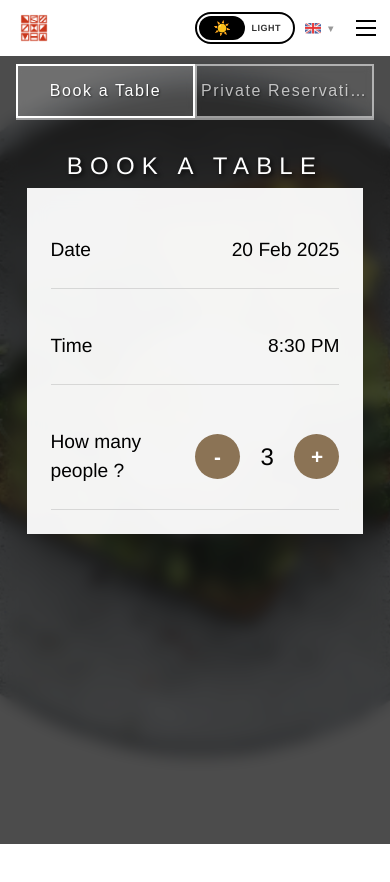
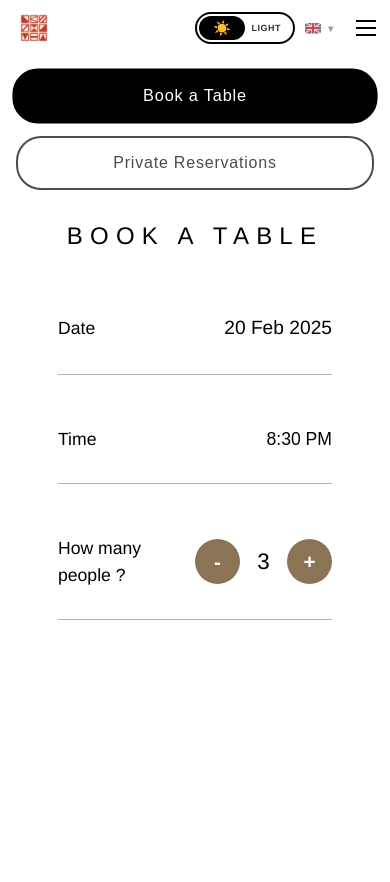
Before and after one commit to Smiljanic19A/tanin, a Vue app: page /reservations in a window 390 px wide. Shown: the top 882 px of the page. Built offline with nearby package versions, Linux system fonts and the light colour scheme; a web font is replaced by a local one.

Commit message:
Refactor ReservationsView styles for improved responsiveness and visual consistency. Update background colors, padding, and layout properties to enhance user experience across devices. Adjust tab navigation and button designs for better interaction and aesthetics.

```diff
--- a/src/views/ReservationsView.vue
+++ b/src/views/ReservationsView.vue
@@ -685,7 +685,7 @@ export default {
 /* Responsive Design */
 @media (max-width: 768px) {
   .mobile-background {
-    display: block;
+    display: none;
   }
 
   .reservations-view {
@@ -696,88 +696,205 @@ export default {
     left: 0;
     right: 0;
     bottom: 0;
+    background-color: var(--bg-color);
   }
 
   .reservations-layout {
     position: relative;
     z-index: 2;
+    height: 100vh;
   }
 
   .reservations-container {
-    background-color: transparent;
-    padding: 1rem;
+    background-color: var(--bg-color);
+    padding: 0;
+    height: 100vh;
+    margin-top: 0;
+    max-width: 100%;
+    justify-content: flex-start;
   }
 
   .reservations-title {
-    color: white;
-    text-shadow: 2px 2px 4px rgba(0, 0, 0, 0.8);
+    color: var(--text-color);
+    text-shadow: none;
     font-size: 2rem;
-    margin-bottom: 1.5rem;
+    margin-bottom: 1rem;
+    margin-top: 2rem;
+    padding: 0 1rem;
   }
 
   .tab-navigation {
-    border-bottom-color: rgba(255, 255, 255, 0.5);
+    border: none;
+    border-bottom: none;
+    margin-bottom: 1rem;
+    padding: 0 1rem;
+    gap: 0.8rem;
+    display: flex;
+    flex-direction: column;
   }
 
   .tab-button {
-    background: rgba(255, 255, 255, 0.1);
-    border: 2px solid rgba(255, 255, 255, 0.8);
-    color: white;
-    backdrop-filter: blur(4px);
-    text-shadow: 1px 1px 2px rgba(0, 0, 0, 0.5);
-    padding: 1rem 0.25rem;
+    background: transparent;
+    border: 2px solid var(--text-color);
+    color: var(--text-color);
+    backdrop-filter: none;
+    text-shadow: none;
+    padding: 1rem 1.5rem;
     font-size: 1rem;
+    border-radius: 25px;
+    transition: all 0.3s ease;
+    font-weight: 400;
+    letter-spacing: 0.05em;
+    opacity: 0.7;
+    width: 100%;
+    text-align: center;
+    white-space: nowrap;
+    overflow: visible;
   }
 
   .tab-button.active {
-    background: rgba(255, 255, 255, 0.2);
-    border-color: white;
+    background: var(--text-color);
+    border-color: var(--text-color);
+    color: var(--bg-color);
+    text-shadow: none;
+    font-weight: 500;
+    transform: scale(1.02);
+    opacity: 1;
+  }
+
+  .tab-button:hover {
+    opacity: 1;
+    transform: translateY(-1px);
+  }
+
+  .tab-button.active:hover {
+    transform: scale(1.02) translateY(-1px);
+  }
+
+  .tab-content {
+    flex: 1;
+    height: calc(100vh - 200px);
+    overflow-y: auto;
   }
 
   .main-title {
-    color: white;
-    text-shadow: 2px 2px 4px rgba(0, 0, 0, 0.8);
+    color: var(--text-color);
+    text-shadow: none;
     font-size: 1.8rem;
-    margin-bottom: 2rem;
+    margin-bottom: 1rem;
+    margin-top: 1rem;
   }
 
   .booking-form {
-    background: rgba(255, 255, 255, 0.95);
-    backdrop-filter: blur(10px);
-    padding: 2rem;
+    background: var(--bg-color);
+    backdrop-filter: none;
+    padding: 2rem 1.5rem;
+    margin: 0;
+    border-radius: 0;
+    width: 100%;
+    max-width: 100%;
+    min-height: calc(100vh - 250px);
+    box-sizing: border-box;
+    display: flex;
+    flex-direction: column;
+    justify-content: flex-start;
+    gap: 2.5rem;
+  }
+
+  .form-group {
+    padding: 2rem 0;
   }
 
   .form-group label {
-    color: #000;
+    color: var(--text-color);
+    font-size: 1.1rem;
+    font-weight: 500;
   }
 
   .form-group::after {
-    background-color: rgba(0, 0, 0, 0.4);
+    background-color: var(--text-color);
+    opacity: 0.3;
+  }
+
+  .form-group:hover::after {
+    background-color: #ca371c;
+    opacity: 0.8;
   }
 
   .date-input-container,
   .time-select {
-    color: #000;
+    color: var(--text-color);
+    font-size: 1.1rem;
   }
 
   .counter-btn {
     background: #8B7355;
     color: white;
     border: none;
+    width: 40px;
+    height: 40px;
+    font-size: 1.4rem;
   }
 
   .guest-count {
-    color: #000;
+    color: var(--text-color);
+    font-size: 1.4rem;
   }
 
   .coming-soon {
-    color: white;
-    text-shadow: 1px 1px 2px rgba(0, 0, 0, 0.8);
+    color: var(--text-color);
+    text-shadow: none;
+    margin-top: 2rem;
+    font-size: 1.3rem;
   }
 
   .date-picker-popup {
     width: 95%;
-    margin: 1rem;
+    margin: 1rem auto;
+    padding: 1rem;
+    max-width: none;
+    max-height: 85vh;
+    overflow-y: auto;
+  }
+
+  .calendar-grid {
+    gap: 1px;
+    background-color: rgba(0, 0, 0, 0.1);
+    border: 1px solid rgba(0, 0, 0, 0.1);
+  }
+
+  .day-header {
+    background-color: var(--bg-color);
+    padding: 0.8rem 0.2rem;
+    text-align: center;
+    font-weight: 600;
+    font-size: 0.85rem;
+    color: var(--text-color);
+    opacity: 0.8;
+  }
+
+  .calendar-date {
+    background-color: var(--bg-color);
+    padding: 1.2rem 0.2rem;
+    text-align: center;
+    cursor: pointer;
+    transition: all 0.2s ease;
+    min-height: 50px;
+    display: flex;
+    align-items: center;
+    justify-content: center;
+    font-size: 1.1rem;
+    color: var(--text-color);
+  }
+
+  .day-header {
+    background-color: var(--bg-color);
+    padding: 1rem 0.2rem;
+    text-align: center;
+    font-weight: 600;
+    font-size: 0.9rem;
+    color: var(--text-color);
+    opacity: 0.8;
   }
 }
 
```
